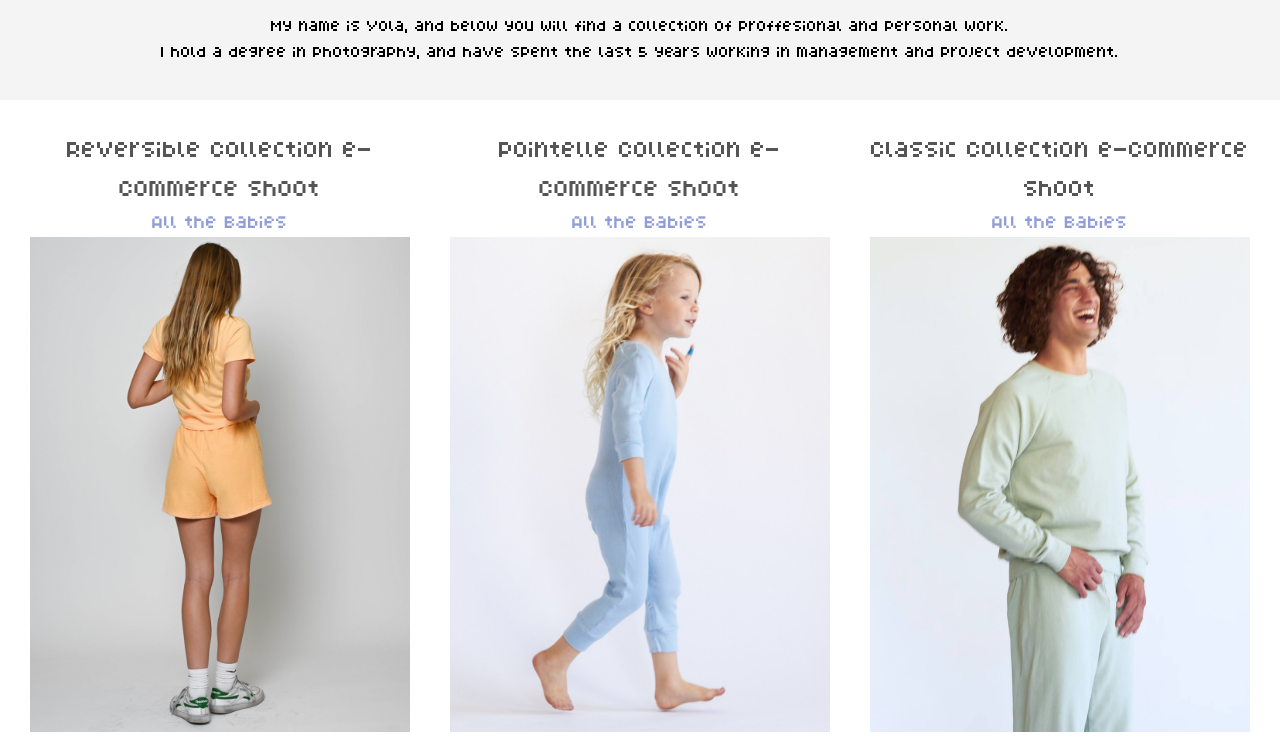
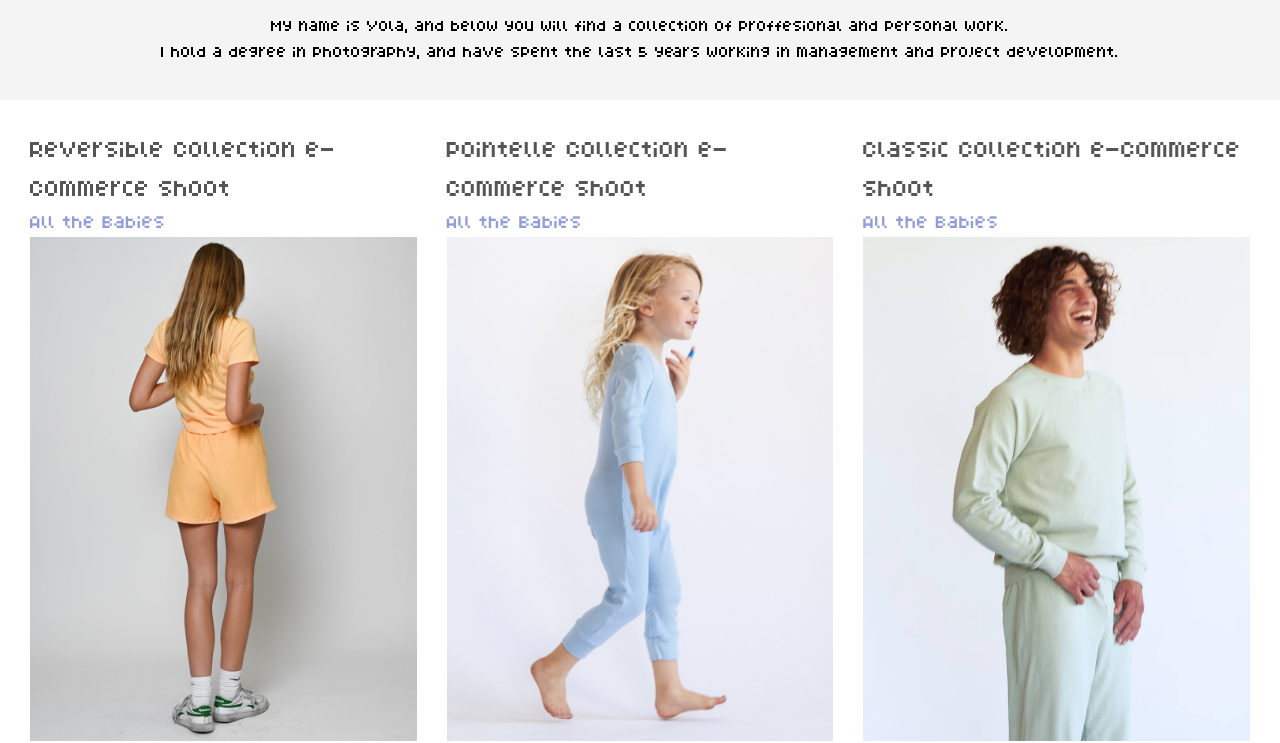
Before and after one commit to yolavermehr/portfolio, a plain HTML site: page index.html in a window 1280 px wide. Shown: the part 74-817 px from the top of the page. Drawn offline with Linux system fonts and the light colour scheme.

Commit message:
grid homepage creation

```diff
--- a/css/styles.css
+++ b/css/styles.css
@@ -35,15 +35,15 @@ h3 {
 
 .projects {
     display: grid;
-    grid-template-columns: repeat(3, 2fr);
-    grid-gap: 20px;
+    grid-template-columns: repeat(3, 1fr);
+    grid-gap: 10px;
     margin: 20px;
 }
 
 .project {
     flex: 1;
     margin: 10px;
-    text-align: center;
+    /* text-align: center; */
 }
 
 .project img {
```
Also changed, not shown: index.html (+1 -6 lines).
